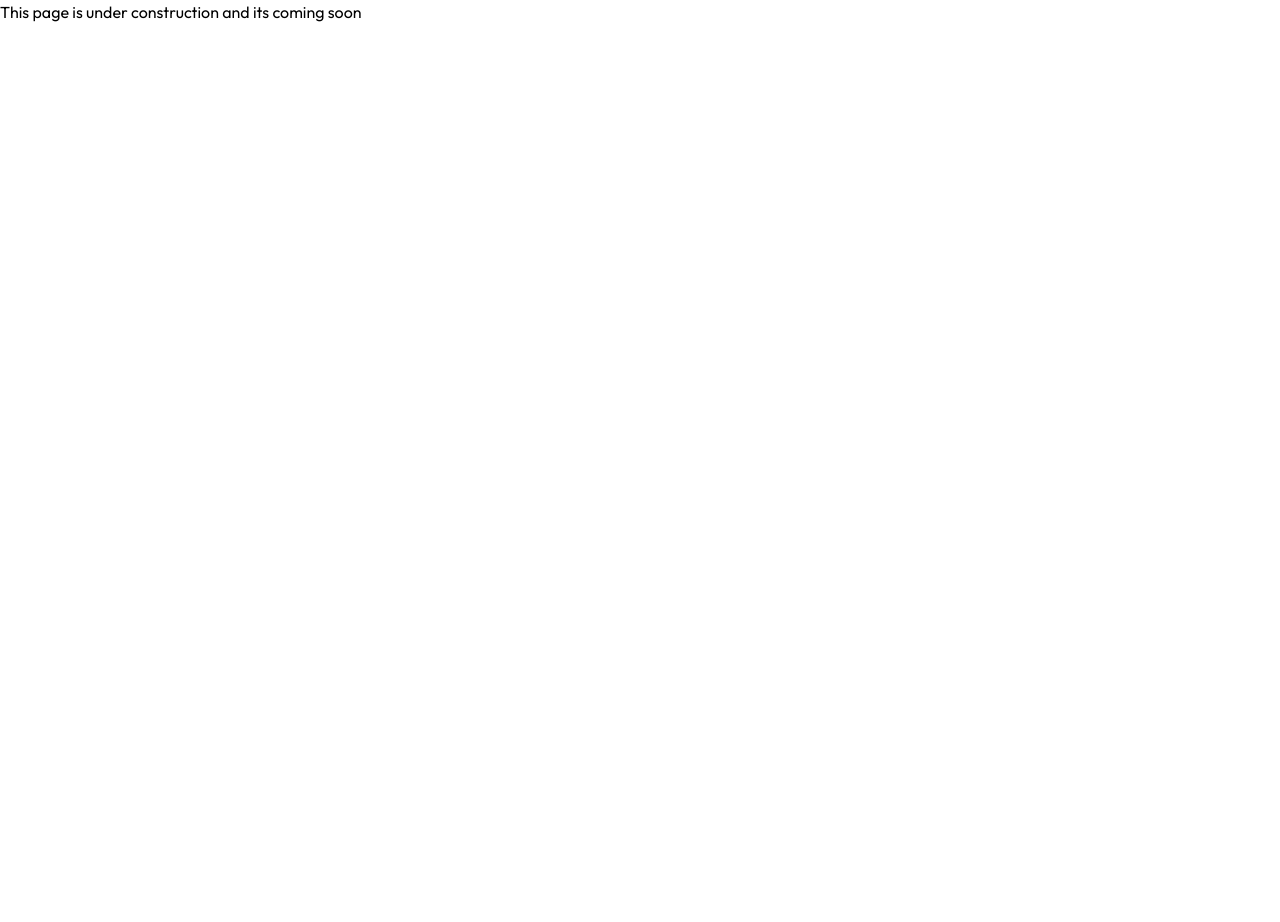
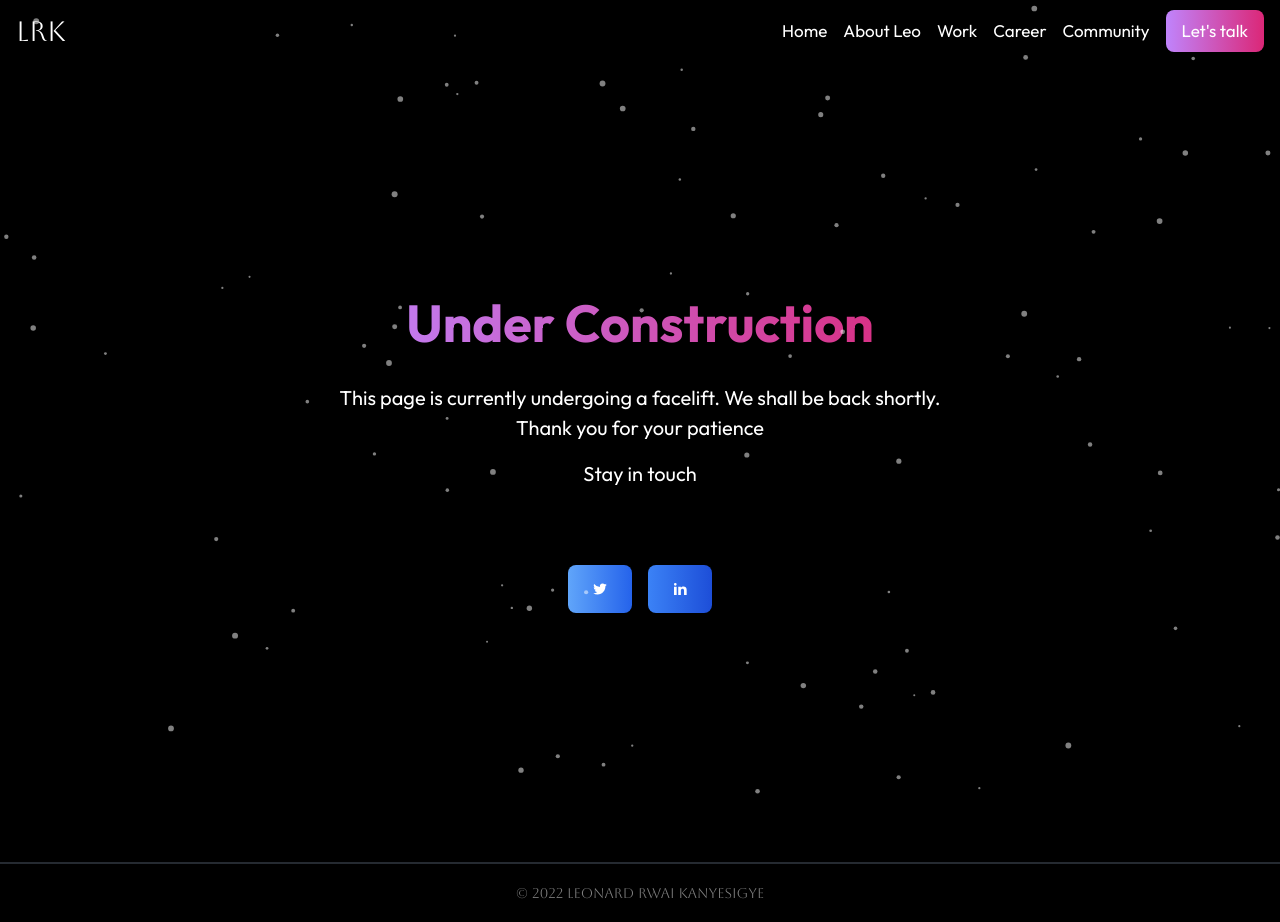
Before and after one commit to rmauritsson/main-portfolio, a Next.js app: page /coming-soon in a window 1280 px wide. Before the commit the page ends 800 px from the top, so only its background shows below. Built offline with nearby package versions, Linux system fonts and the light colour scheme.

Commit message:
Added new coming soon page

```diff
--- a/src/components/Navbar.js
+++ b/src/components/Navbar.js
@@ -13,10 +13,10 @@ const Navbar = () => {
 
         <div className="hidden md:block space-x-4 text-[17px]">
           <Link href="/">Home</Link>
-          <Link href="/about">About Leo</Link>
-          <Link href="/about">Work</Link>
-          <Link href="/about">Career</Link>
-          <Link href="/about">Community</Link>
+          <Link href="/coming-soon">About Leo</Link>
+          <Link href="/coming-soon">Work</Link>
+          <Link href="/coming-soon">Career</Link>
+          <Link href="/coming-soon">Community</Link>
           <button className="text-white  bg-gradient-to-r from-purple-400 to-pink-600 py-2 px-4 rounded-lg">
             Let's talk
           </button>
--- a/src/pages/coming-soon.js
+++ b/src/pages/coming-soon.js
@@ -1,10 +1,66 @@
 import Head from "next/head";
-import LandingComponent from "../components/LandingComponent";
+import { RiLinkedinFill, RiTwitterFill } from "react-icons/ri";
 import Navbar from "../components/Navbar";
 import ParticlesComponent from "../components/ParticlesComponent";
 
 const ComingSoon = () => {
-  return <div>This page is under construction and its coming soon</div>;
+  return (
+    <div className="min-h-screen">
+      <Head>
+        <title>Leonard Rwai Kanyesigye - Portfolio</title>
+        <meta
+          name="description"
+          content="Welcome to my fortress, this is my personal online space, I talk about career, work and community"
+        />
+        <link rel="icon" href="/favicon.ico" />
+      </Head>
+
+      <main className="min-h-[100vh] bg-black text-white ">
+        <Navbar />
+        {/** Show acrtive link in navbar */}
+        <div className="container mx-auto px-4">
+          <ParticlesComponent />
+          <div className="w-full px-4 mx-auto flex items-center justify-center flex-col md:flex-row h-screen">
+            <div className="w-full md:w-[50%] pt-[40px] flex flex-col items-left text-center justify-center">
+              <h1 className="text-[68px] md:text-[52px] font-bold leading-[4rem] mb-[28px] text-transparent bg-clip-text bg-gradient-to-r from-purple-400 to-pink-600">
+                Under Construction
+              </h1>
+              <p className="text-[20px] mb-4">
+                This page is currently undergoing a facelift. We shall be back
+                shortly. Thank you for your patience
+              </p>
+
+              <p className="text-[20px] mb-4">Stay in touch</p>
+
+              <div className="w-full py-[60px] space-x-4">
+                <button
+                  onClick={() =>
+                    window.location.assign("https://twitter.com/leonardrwai")
+                  }
+                  className="text-white  bg-gradient-to-r from-blue-400 to-blue-600 py-4 px-6 rounded-lg uppercase"
+                >
+                  <RiTwitterFill />
+                </button>
+                <button
+                  onClick={() =>
+                    window.location.assign(
+                      "https://www.linkedin.com/in/leonard-rwai-kanyesigye/"
+                    )
+                  }
+                  className="text-white  bg-gradient-to-r from-blue-500 to-blue-700 py-4 px-6 rounded-lg uppercase"
+                >
+                  <RiLinkedinFill />
+                </button>
+              </div>
+            </div>
+          </div>
+        </div>
+        <footer className="container mx-auto px-4 border-t-2 border-gray-600 opacity-50 text-[14px] font-aboreto flex items-center justify-center h-[60px] uppercase">
+          © 2022 Leonard Rwai Kanyesigye
+        </footer>
+      </main>
+    </div>
+  );
 };
 
 export default ComingSoon;
```
